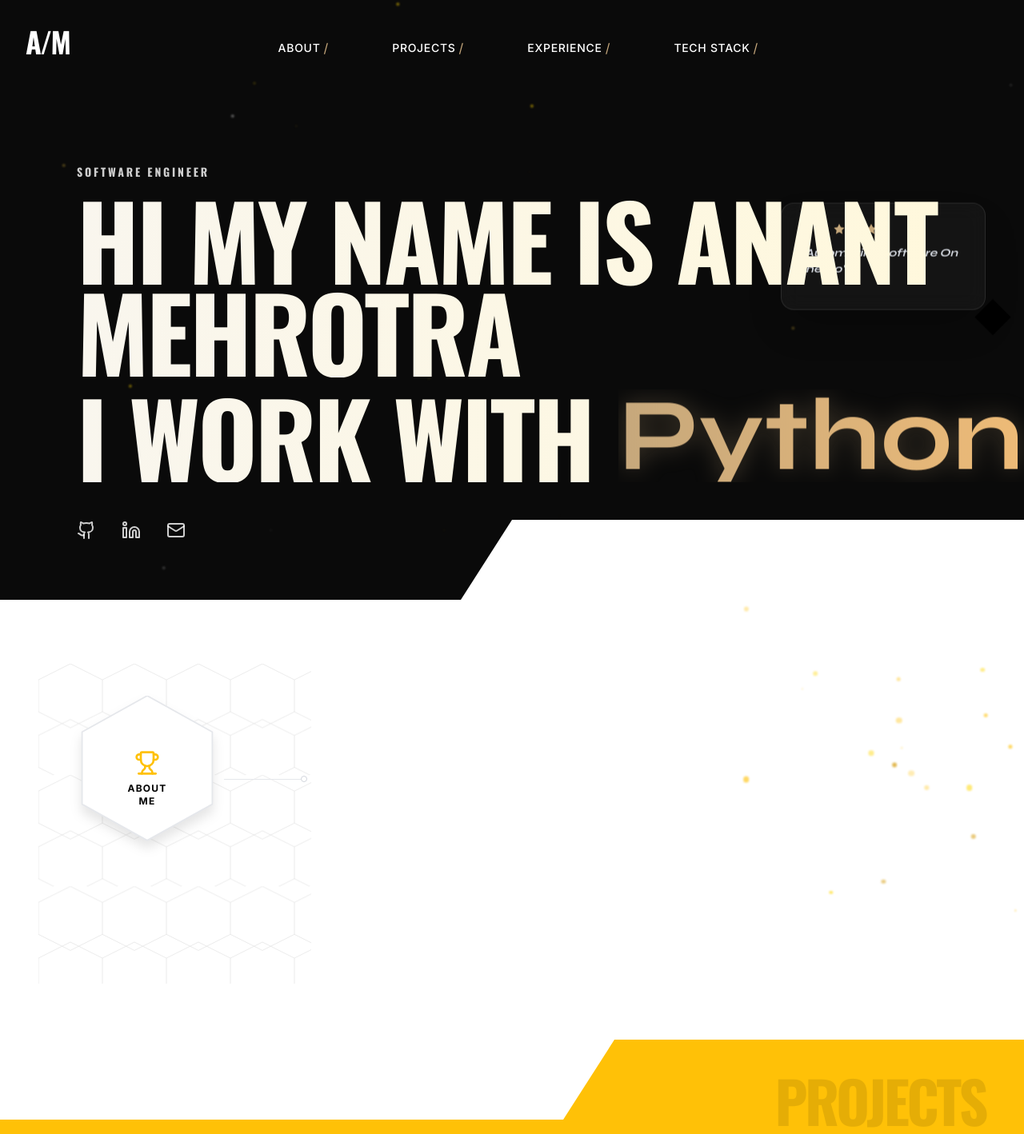
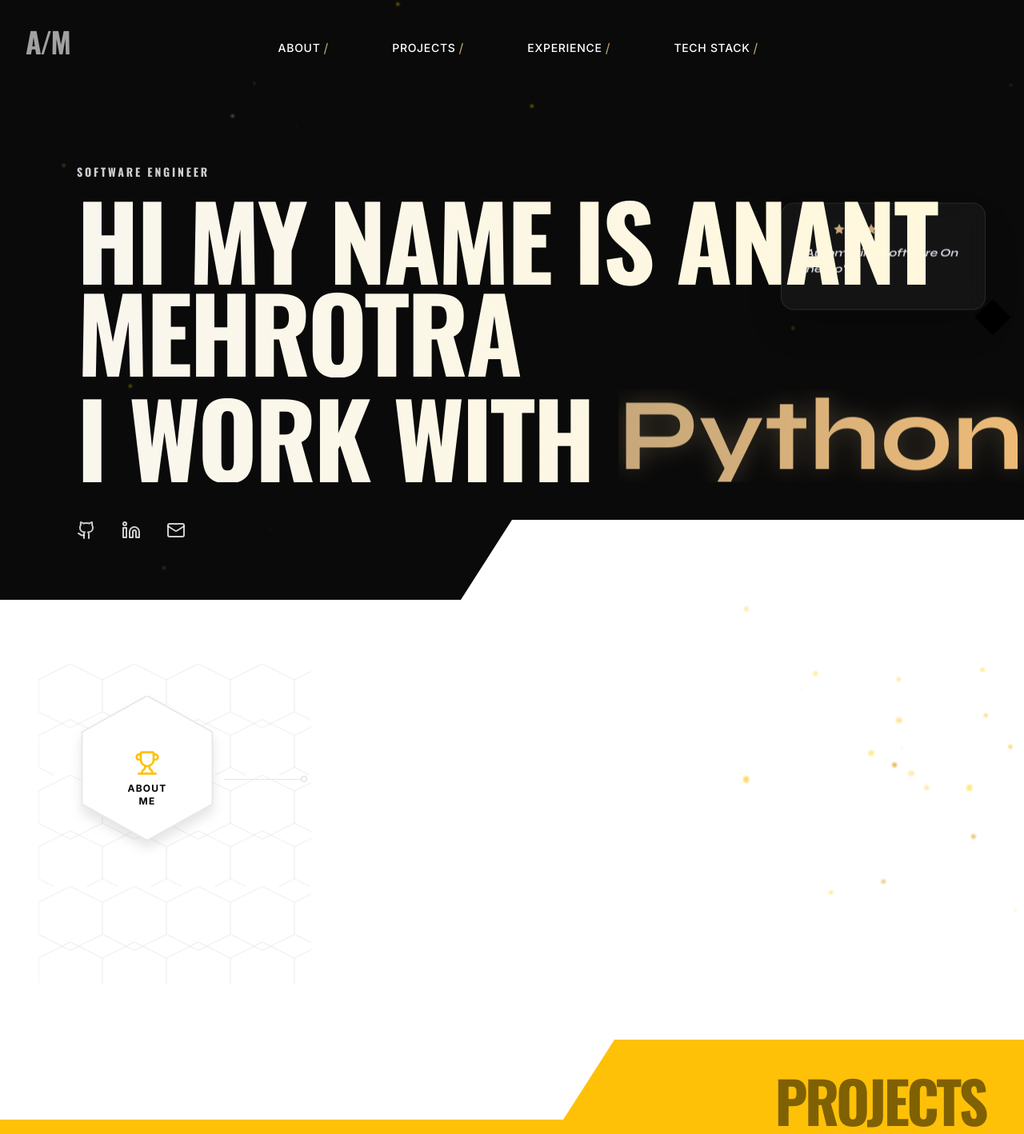
Before and after one commit to the-devlabs/Mehrotra-Anant-Portfolio, a Next.js app: page / in a window 1280 px wide. Shown: the top 1418 px of the page at 80% size. Built offline with nearby package versions, Linux system fonts and the light colour scheme; a web font is replaced by a local one.

Commit message:
Update experience, navigation styling, and project section design

```diff
--- a/src/components/layout/Navbar.tsx
+++ b/src/components/layout/Navbar.tsx
@@ -45,7 +45,7 @@
             <div className="relative z-50 px-8 py-6 w-full flex items-start justify-between mix-blend-difference text-white">
                 {/* Logo */}
                 <div
-                    className="text-4xl font-bold tracking-tighter font-oswald text-white mt-2 cursor-pointer"
+                    className="text-4xl font-bold tracking-tighter font-oswald text-neutral-400 mt-2 cursor-pointer"
                     onClick={() => window.scrollTo({ top: 0, behavior: 'smooth' })}
                 >
                     A/M
@@ -82,9 +82,9 @@
                         )}
                     >
                         <div className="flex flex-col gap-1.5 w-6">
-                            <span className={cn("w-full h-0.5 bg-white transition-all duration-300", isMobileMenuOpen && "rotate-45 translate-y-2")} />
-                            <span className={cn("w-full h-0.5 bg-white transition-all duration-300", isMobileMenuOpen && "opacity-0")} />
-                            <span className={cn("w-full h-0.5 bg-white transition-all duration-300", isMobileMenuOpen && "-rotate-45 -translate-y-2")} />
+                            <span className={cn("w-full h-0.5 bg-neutral-400 transition-all duration-300", isMobileMenuOpen && "rotate-45 translate-y-2")} />
+                            <span className={cn("w-full h-0.5 bg-neutral-400 transition-all duration-300", isMobileMenuOpen && "opacity-0")} />
+                            <span className={cn("w-full h-0.5 bg-neutral-400 transition-all duration-300", isMobileMenuOpen && "-rotate-45 -translate-y-2")} />
                         </div>
                     </button>
                 </div>
--- a/src/components/sections/Footer.tsx
+++ b/src/components/sections/Footer.tsx
@@ -11,7 +11,7 @@
                     {/* Brand / Name */}
                     <div className="text-center md:text-left">
                         <h2 className="text-2xl font-oswald font-bold uppercase tracking-widest mb-2">
-                            Anant Mehra
+                            ANANT MEHROTRA
                         </h2>
                         <p className="text-neutral-500 font-mono text-sm">
                             Software Engineer & AI Enthusiast
--- a/src/components/sections/Services.tsx
+++ b/src/components/sections/Services.tsx
@@ -26,7 +26,7 @@
             role: "Software Developer Intern",
             designation: "Software Developer Intern",
             company: "Amplify.ai",
-            duration: "2024",
+            duration: "Nov 2025 - Present",
             location: "India",
             points: [
                 "Worked on production conversational AI systems used across WhatsApp and web platforms.",
--- a/src/components/sections/WorkSlider.tsx
+++ b/src/components/sections/WorkSlider.tsx
@@ -117,7 +117,7 @@
                 </div>
 
                 {/* Section Title - Moved to avoid overlap and sit in free space */}
-                <h2 className="hidden md:block absolute -top-20 right-12 text-6xl md:text-7xl font-bold font-oswald text-black/10 uppercase tracking-tighter mix-blend-overlay pointer-events-none">
+                <h2 className="hidden md:block absolute -top-20 right-12 text-6xl md:text-7xl font-bold font-oswald text-black/50 uppercase tracking-tighter mix-blend-overlay pointer-events-none">
                     Projects
                 </h2>
             </div>
```
